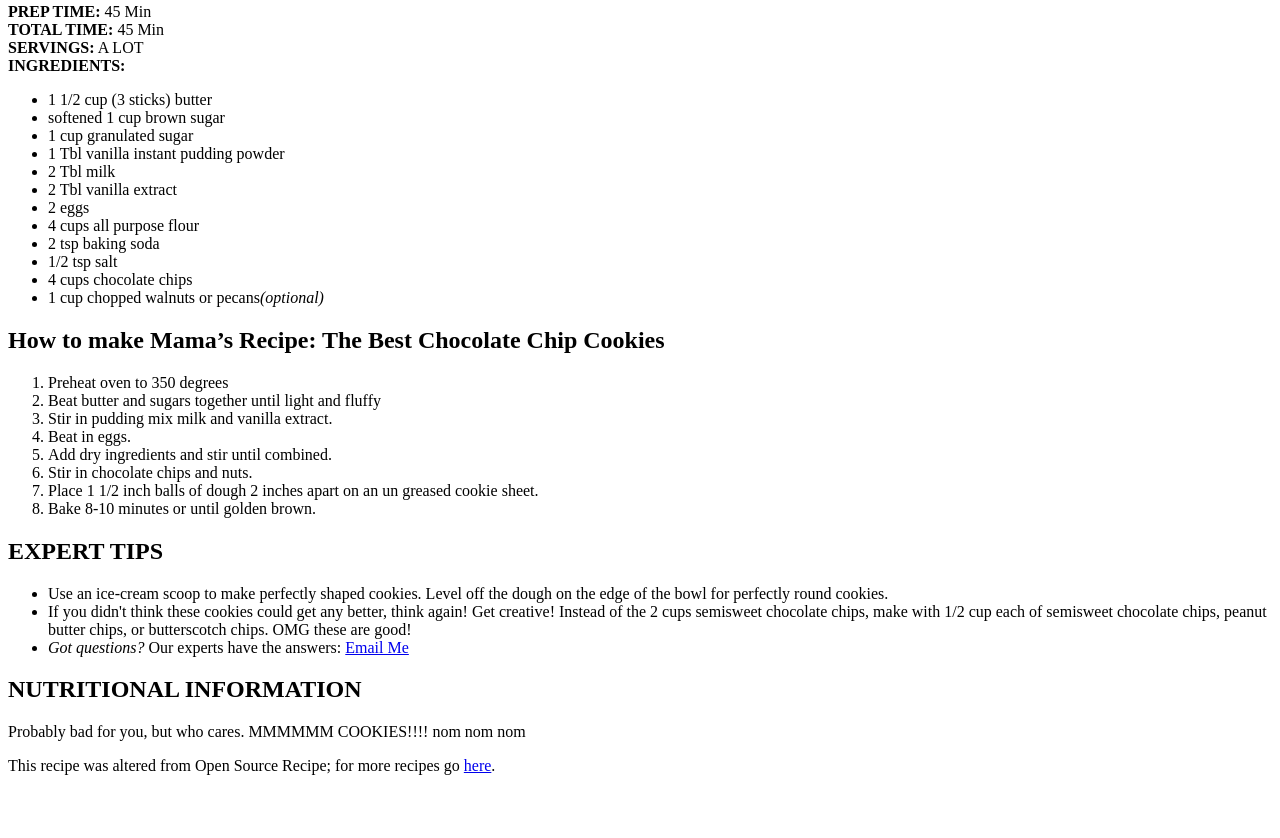
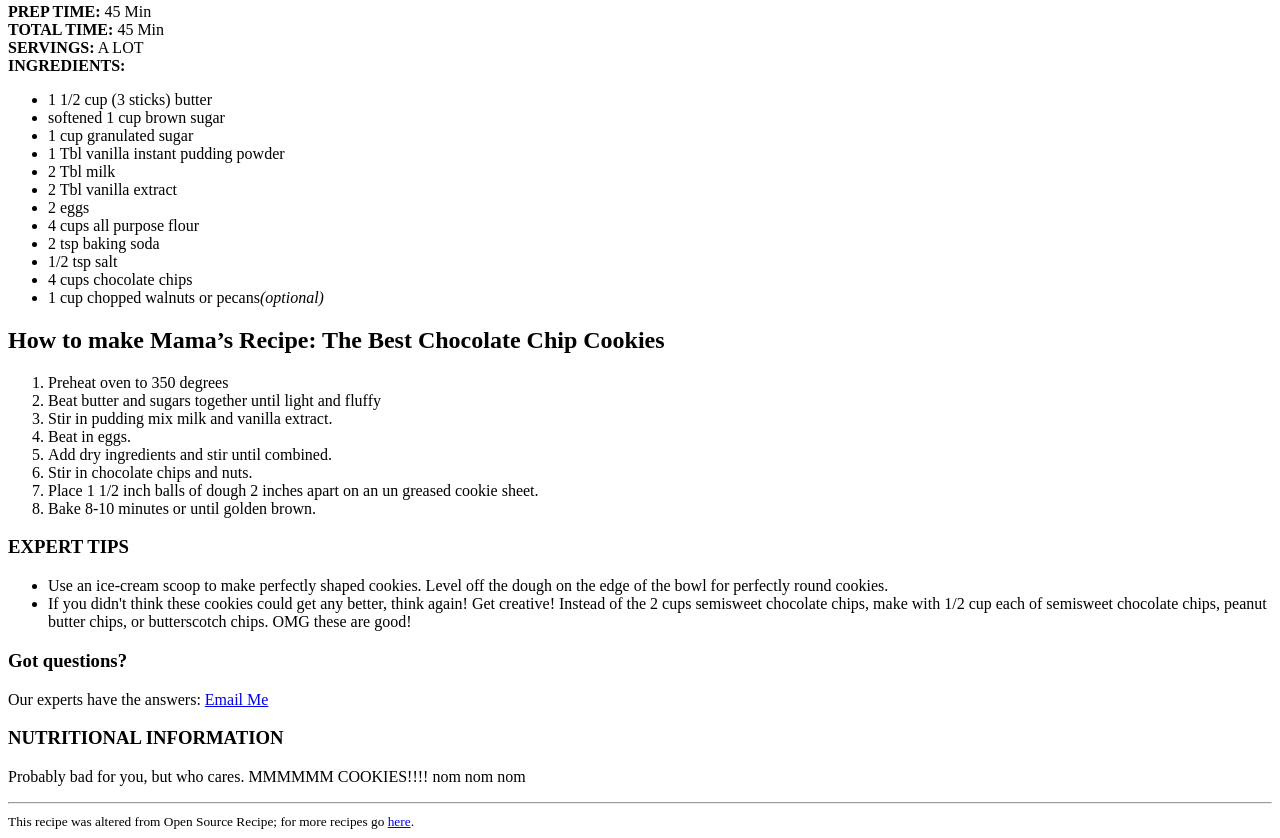
Before and after one commit to wmanderson/cookie-recipe, a plain HTML site: page index.html in a window 1280 px wide. Shown: the part 574-1412 px from the top of the page. Before the commit the page ends 1365 px from the top, so only its background shows below. Drawn offline with Linux system fonts and the light colour scheme.

Commit message:
Initial commit

```diff
--- a/index.html
+++ b/index.html
@@ -33,13 +33,13 @@
             <li>1 cup granulated sugar</li>
             <li>1 Tbl vanilla instant pudding powder</li>
             <li>2 Tbl milk</li>
-            <li> 2 Tbl vanilla extract</li>
+            <li>2 Tbl vanilla extract</li>
             <li>2 eggs </li>
             <li>4 cups all purpose flour</li>
             <li>2 tsp baking soda</li>
             <li>1/2 tsp salt</li>
-            <li>  4 cups chocolate chips</li>
-            <li> 1 cup chopped walnuts or pecans<i>(optional)</i></li>
+            <li>4 cups chocolate chips</li>
+            <li>1 cup chopped walnuts or pecans<i>(optional)</i></li>
         </ul>
     </div>
     <div>
@@ -54,19 +54,22 @@
               <li>Place 1 1/2 inch balls of dough 2 inches apart on an un greased cookie sheet.</li>
               <li>Bake 8-10 minutes or until golden brown.</li>
           </ol>
-        <h2>EXPERT TIPS</h2>
+        <h3>EXPERT TIPS</h2>
             <ul>
                 <li>Use an ice-cream scoop to make perfectly shaped cookies. Level off the dough on the edge of the bowl for perfectly round cookies.</li>
                 <li>If you didn't think these cookies could get any better, think again! Get creative! Instead of the 2 cups semisweet chocolate chips, make with 1/2 cup each of semisweet chocolate chips, peanut butter chips, or butterscotch chips. OMG these are good!</li>
-                <li><i>Got questions?</i> Our experts have the answers: <a href="mailto:me@fakeemail.com">Email Me</a></li>
             </ul>
+        <h3>Got questions?</h3>
+          <p>Our experts have the answers: <a href="mailto:me@fakeemail.com">Email Me</a></p>
 
 
 
-        <h2>NUTRITIONAL INFORMATION</h2>
-              <p>Probably bad for you, but who cares. MMMMMM COOKIES!!!! nom nom nom </p>
-              <p>This recipe was altered from Open Source Recipe; for more recipes go <a href="http://www.opensourcefood.com/people/Amanori/recipes/mamas-recipe-the-best-chocolate-chip-cookies" target="_blank">here</a>.</p>
+
+        <h3>NUTRITIONAL INFORMATION</h3>
+          <p>Probably bad for you, but who cares. MMMMMM COOKIES!!!! nom nom nom </p>
     </div>
+    <hr>
+    <small>This recipe was altered from Open Source Recipe; for more recipes go <a href="http://www.opensourcefood.com/people/Amanori/recipes/mamas-recipe-the-best-chocolate-chip-cookies" target="_blank">here</a>.</small>
 
 
   </body>
```
